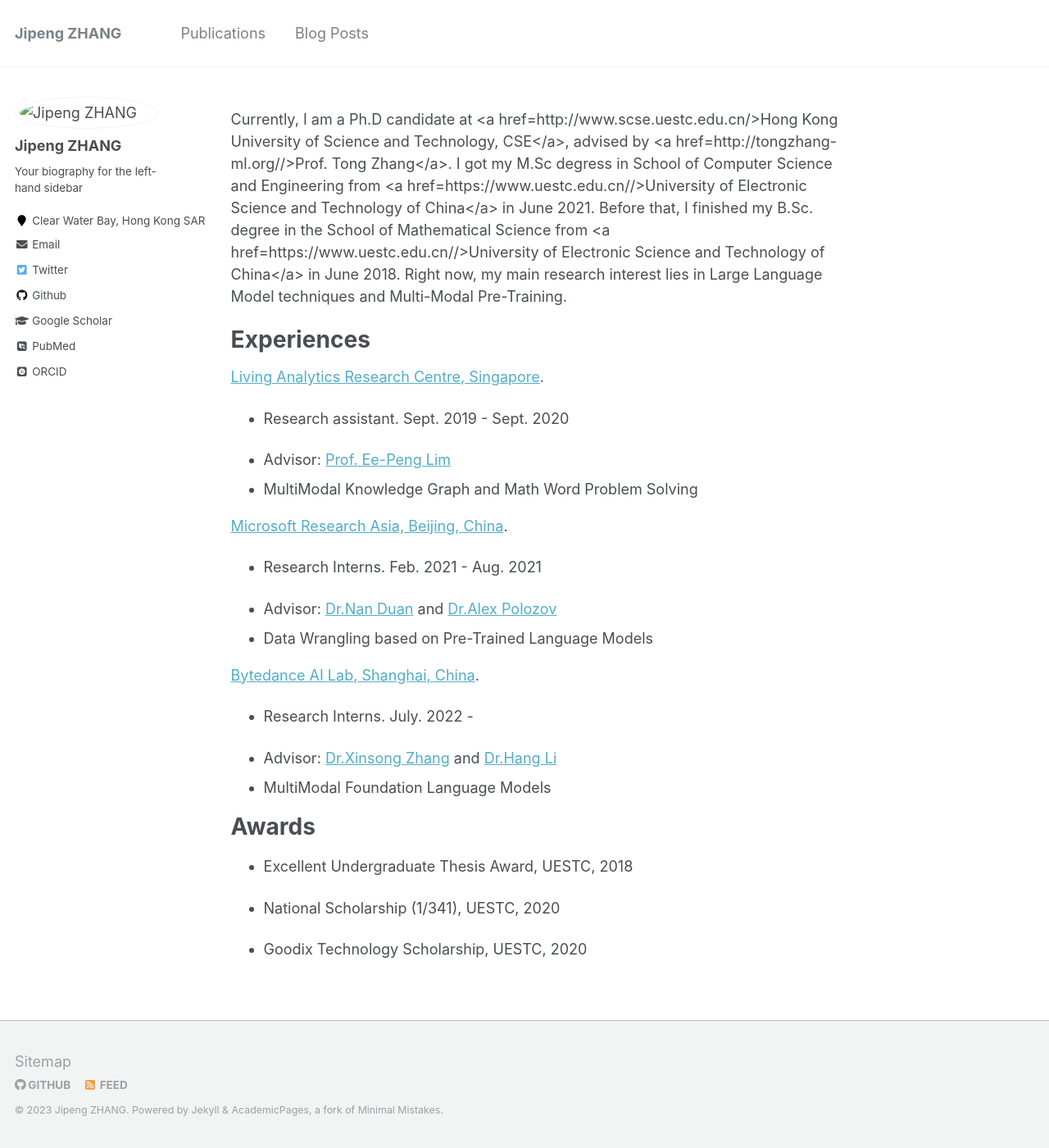
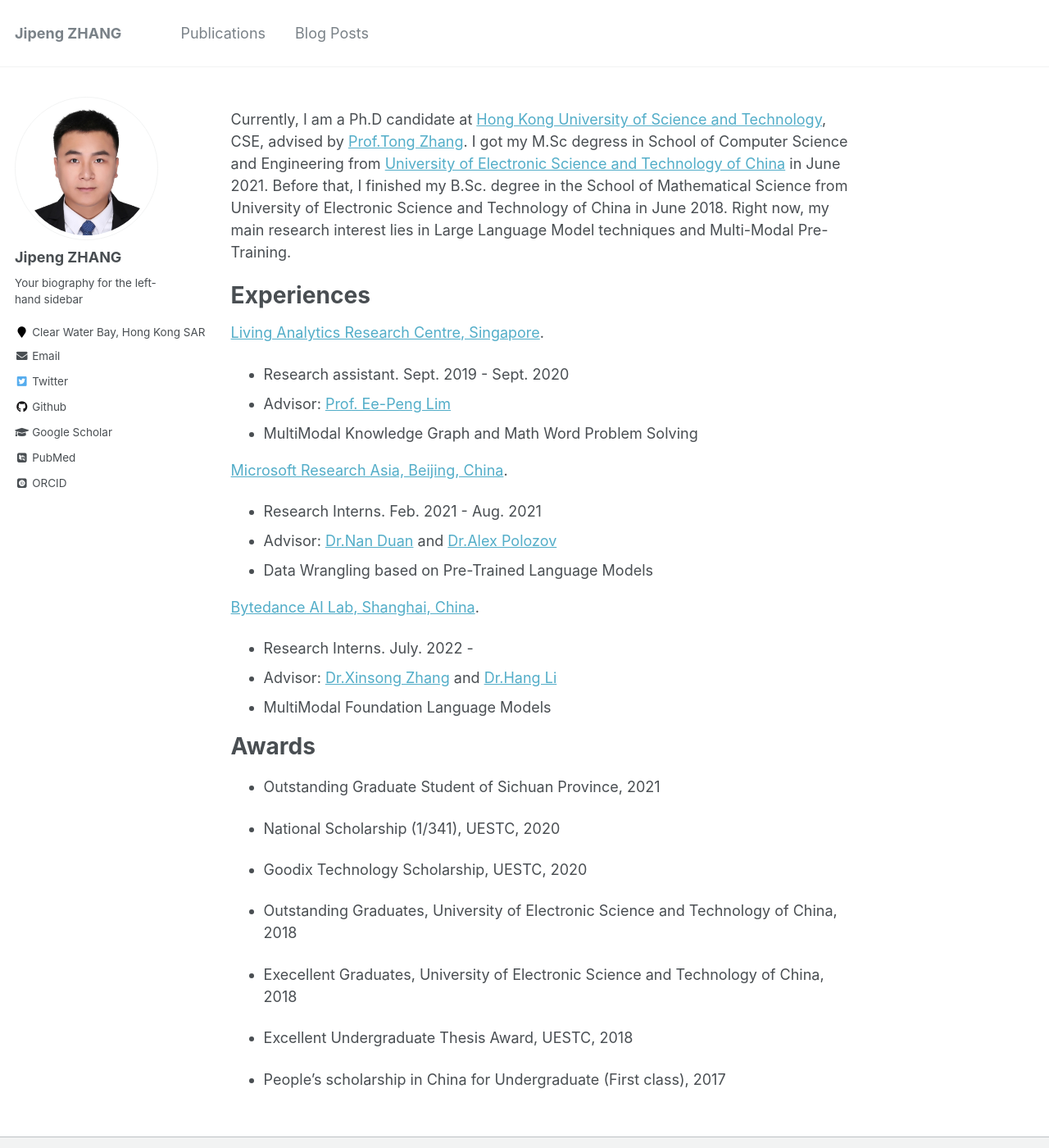
Before and after one commit to YangHaolin0526/YangHaolin0526.github.io, a Jekyll site: the page built from _pages/about.md, in a window 1280 px wide and 1400 px high. Shown: the whole window at 82% size. Built offline with Jekyll 4.4.1, drawn with Linux system fonts in a browser that asks for light colours; some web fonts are replaced.

Commit message:
update bio and pic

```diff
--- a/_config.yml
+++ b/_config.yml
@@ -81,7 +81,7 @@ analytics:
 # Site Author
 author:
   name             : "Jipeng ZHANG"
-  avatar           : "images/pic.jpeg"
+  avatar           : "pic.jpeg"
   bio              : "Your biography for the left-hand sidebar"
   location         : "Clear Water Bay, Hong Kong SAR"
   employer         :
--- a/_pages/about.md
+++ b/_pages/about.md
@@ -8,7 +8,7 @@ redirect_from:
   - /about.html
 ---
 
-Currently, I am a Ph.D candidate at <a href=http://www.scse.uestc.edu.cn/>Hong Kong University of Science and Technology, CSE</a>, advised by <a href=http://tongzhang-ml.org//>Prof. Tong Zhang</a>. I got my M.Sc degress in School of Computer Science and Engineering from  <a href=https://www.uestc.edu.cn//>University of Electronic Science and Technology of China</a> in June 2021. Before that, I finished my B.Sc. degree in the School of Mathematical Science from <a href=https://www.uestc.edu.cn//>University of Electronic Science and Technology of China</a> in June 2018.
+Currently, I am a Ph.D candidate at [Hong Kong University of Science and Technology](http://www.scse.uestc.edu.cn), CSE, advised by [Prof.Tong Zhang](http://tongzhang-ml.org/). I got my M.Sc degress in School of Computer Science and Engineering from  [University of Electronic Science and Technology of China](https://www.uestc.edu.cn/) in June 2021. Before that, I finished my B.Sc. degree in the School of Mathematical Science from University of Electronic Science and Technology of China in June 2018.
     Right now, my main research interest lies in Large Language Model techniques and Multi-Modal Pre-Training.
 
 Experiences
@@ -18,7 +18,6 @@ Experiences
 <p><a href="https://larc.smu.edu.sg/"><span class="author">Living Analytics Research Centre, Singapore</span></a>. </p>
 
 - Research assistant. Sept. 2019 - Sept. 2020
-
 - Advisor: <a href="https://sites.google.com/site/aseplim/"><span class="author">Prof. Ee-Peng Lim</span></a> <br>
 - MultiModal Knowledge Graph and Math Word Problem Solving
 
@@ -26,14 +25,12 @@ Experiences
 <p><a href=""><span class="author">Microsoft Research Asia, Beijing, China</span></a>. </p>
 
 - Research Interns. Feb. 2021 - Aug. 2021
-
 - Advisor: <a href="https://nanduan.github.io/"><span class="author">Dr.Nan Duan</span></a> and <a href="https://alexpolozov.com/"><span class="author">Dr.Alex Polozov</span></a> <br>
 - Data Wrangling based on Pre-Trained Language Models
 
 <p><a href=""><span class="author">Bytedance AI Lab, Shanghai, China</span></a>. </p>
 
 - Research Interns. July. 2022 -
-
 - Advisor: <a href="https://scholar.google.com/citations?user=BnSQUocAAAAJ&hl=zh-CN"><span class="author">Dr.Xinsong Zhang</span></a> and <a href="https://scholar.google.com/citations?user=nTl5mSwAAAAJ&hl=zh-CN"><span class="author">Dr.Hang Li</span></a> <br>
 - MultiModal Foundation Language Models
 
@@ -41,10 +38,16 @@ Experiences
 Awards
 ======
 
-
-
-- Excellent Undergraduate Thesis Award, UESTC, 2018 <vr>
+- Outstanding Graduate Student of Sichuan Province, 2021 <vr>
 
 - National Scholarship (1/341), UESTC, 2020 <vr>
 
 - Goodix Technology Scholarship, UESTC, 2020 <vr>
+
+- Outstanding Graduates, University of Electronic Science and Technology of China, 2018 <vr>
+
+- Execellent Graduates, University of Electronic Science and Technology of China, 2018 <vr>
+
+- Excellent Undergraduate Thesis Award, UESTC, 2018 <vr>
+
+- People’s scholarship in China for Undergraduate (First class), 2017 <vr>
```
Also changed, not shown: pic.jpeg (added).
